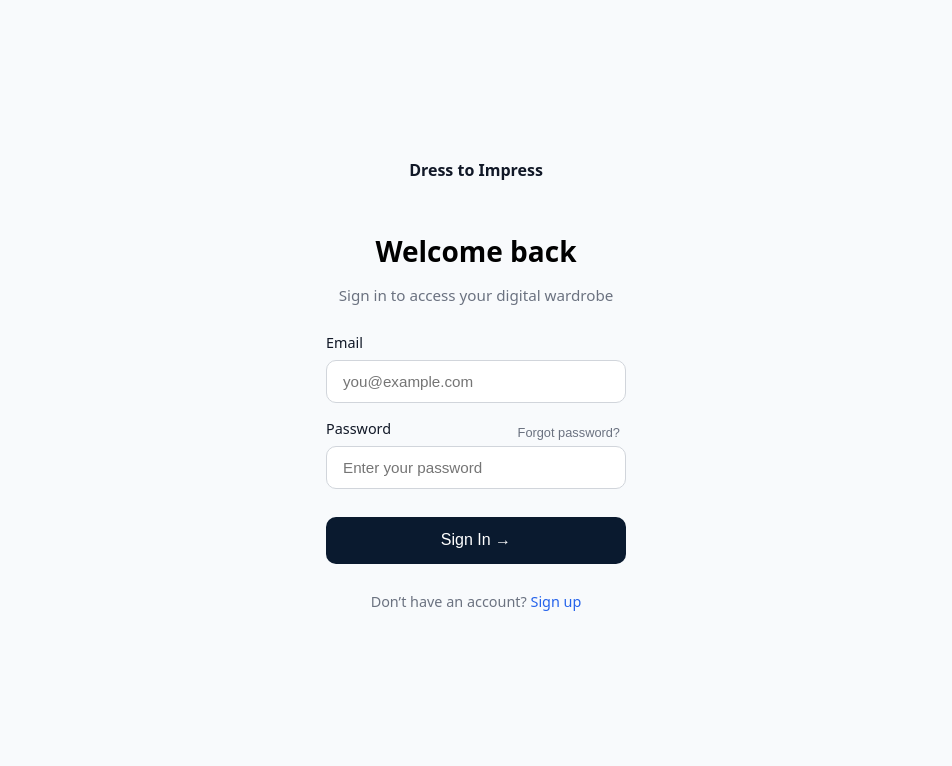
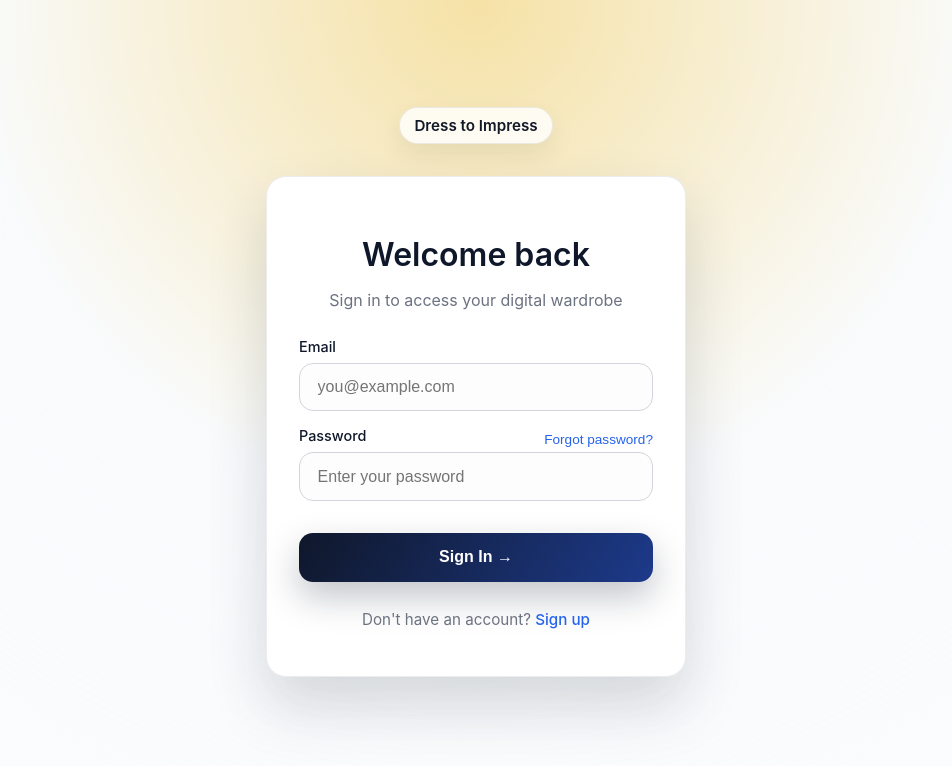
Before and after one commit to saronieeee/CSE115A, a React (Create React App) app in the folder frontend/: page / in a window 1280 px wide. Shown: the top 766 px of the page, without its empty margins (164-1116 px from the left). Built offline with nearby package versions, Linux system fonts and the light colour scheme; no server answers.

Commit message:
feat: cohesive styling

```diff
--- a/frontend/src/index.css
+++ b/frontend/src/index.css
@@ -13,6 +13,9 @@ body {
   -moz-osx-font-smoothing: grayscale;
   overflow-x: hidden;
   min-height: 100vh;
+  background:
+    radial-gradient(circle at top, #a9cbff 0%, rgba(248, 250, 252, 0.85) 45%, rgba(248, 250, 252, 0));
+  background-attachment: fixed;
 }
 
 html {
--- /dev/null
+++ b/frontend/src/pages/Auth.css
@@ -0,0 +1,157 @@
+/* Auth.css */
+.auth-container {
+  min-height: 100vh;
+  height: 100vh;
+  display: flex;
+  flex-direction: column;
+  justify-content: center;
+  align-items: center;
+  padding: 2rem 1.25rem 3rem;
+  overflow: hidden;
+  font-family: "Inter", system-ui, -apple-system, sans-serif;
+}
+
+.auth-container.auth-glow {
+  background: radial-gradient(circle at top, rgba(254, 228, 156, 0.9) 0%, rgba(248, 250, 252, 0.9) 50%, rgba(248, 250, 252, 0.6));
+}
+
+.auth-header {
+  width: 100%;
+  display: flex;
+  align-items: center;
+  justify-content: center;
+  margin-bottom: 2rem;
+}
+
+.logo-section {
+  display: flex;
+  align-items: center;
+  gap: 0.625rem;
+  padding: 0.5rem 0.9rem;
+  border-radius: 999px;
+  background-color: rgba(255, 255, 255, 0.8);
+  border: 1px solid rgba(15, 23, 42, 0.08);
+  box-shadow: 0 10px 25px rgba(15, 23, 42, 0.08);
+}
+
+.logo-text {
+  font-weight: 600;
+  color: #111827;
+  font-size: 0.95rem;
+}
+
+.auth-card {
+  width: 100%;
+  max-width: 420px;
+  text-align: left;
+  background-color: #ffffff;
+  border-radius: 20px;
+  padding: 2.25rem 2rem 2rem;
+  box-shadow: 0 30px 60px rgba(15, 23, 42, 0.16);
+  border: 1px solid rgba(15, 23, 42, 0.08);
+}
+
+.auth-title {
+  text-align: center;
+  font-size: 2rem;
+  margin-bottom: 0.35rem;
+  font-weight: 600;
+  color: #0f172a;
+}
+
+.auth-subtitle {
+  text-align: center;
+  color: #6b7280;
+  margin-bottom: 1.75rem;
+  font-size: 1rem;
+}
+
+.auth-label {
+  display: block;
+  font-size: 0.9rem;
+  font-weight: 500;
+  margin-bottom: 0.5rem;
+  color: #0f172a;
+}
+
+.auth-input {
+  width: 100%;
+  padding: 0.9rem 1.1rem;
+  border: 1px solid #d1d5db;
+  border-radius: 14px;
+  margin-bottom: 1.5rem;
+  font-size: 1rem;
+  background-color: #fdfdfd;
+  transition: border 0.15s ease, box-shadow 0.15s ease;
+}
+
+.auth-input:focus {
+  outline: none;
+  border-color: #2563eb;
+  box-shadow: 0 0 0 3px rgba(37, 99, 235, 0.15);
+}
+
+.auth-password-row {
+  display: flex;
+  justify-content: space-between;
+  align-items: center;
+  margin-top: -0.5rem;
+}
+
+.auth-forgot-btn {
+  background: none;
+  border: none;
+  color: #2563eb;
+  font-size: 0.85rem;
+  cursor: pointer;
+  padding: 0;
+}
+
+.auth-btn {
+  width: 100%;
+  background: linear-gradient(120deg, #0f172a, #1d3a8a);
+  color: white;
+  padding: 0.95rem;
+  font-size: 1rem;
+  font-weight: 600;
+  border: none;
+  border-radius: 14px;
+  cursor: pointer;
+  margin-top: 0.5rem;
+  transition: transform 0.2s ease, box-shadow 0.2s ease;
+  box-shadow: 0 15px 35px rgba(15, 23, 42, 0.25);
+}
+
+.auth-btn:hover {
+  transform: translateY(-1px);
+  box-shadow: 0 20px 45px rgba(15, 23, 42, 0.3);
+}
+
+.auth-footer-text {
+  text-align: center;
+  font-size: 0.95rem;
+  color: #6b7280;
+  margin-top: 1.75rem;
+}
+
+.auth-link {
+  color: #2563eb;
+  font-weight: 500;
+  text-decoration: none;
+}
+
+.auth-link:hover {
+  text-decoration: underline;
+}
+
+.auth-terms-text {
+  font-size: 0.8rem;
+  color: #6b7280;
+  margin-bottom: 1.5rem;
+  line-height: 1.5;
+}
+
+.auth-terms-link {
+  color: #2563eb;
+  text-decoration: underline;
+}
--- a/frontend/src/pages/ResetPassword.tsx
+++ b/frontend/src/pages/ResetPassword.tsx
@@ -30,7 +30,6 @@ export default function ResetPassword() {
       <div className="signin-header">
         <Link to="/" className="back-link">← Back</Link>
         <div className="logo-section">
-          <img src="/logo.svg" alt="logo" className="logo" />
           <span className="logo-text">Dress to Impress</span>
         </div>
       </div>
--- a/frontend/src/pages/SignIn.css
+++ /dev/null
@@ -1,115 +0,0 @@
-/* SignIn.css */
-.signin-container {
-  background-color: #f8fafc;
-  min-height: 100vh;
-  height: 100vh;
-  display: flex;
-  flex-direction: column;
-  justify-content: center;
-  align-items: center;
-  padding: 2rem 1rem;
-  overflow: hidden;
-  font-family: system-ui, -apple-system, sans-serif;
-}
-
-.signin-header {
-  width: 100%;
-  display: flex;
-  align-items: center;
-  justify-content: center;
-  margin-bottom: 2rem;
-}
-
-.signin-card {
-  width: 100%;
-  max-width: 340px;
-  text-align: left;
-  padding: 0 1.25rem 1rem;
-  box-sizing: border-box;
-  margin: 0 auto;
-}
-
-.logo-text {
-  font-weight: 600;
-  color: #111827;
-}
-
-.title {
-  text-align: center;
-  font-size: 1.75rem;
-  margin-bottom: 0.25rem;
-}
-
-.subtitle {
-  text-align: center;
-  color: #6b7280;
-  margin-bottom: 1.75rem;
-  font-size: 0.95rem;
-}
-
-.label {
-  display: block;
-  font-size: 0.9rem;
-  font-weight: 500;
-  margin-bottom: 0.5rem;
-  color: #111827;
-}
-
-.input {
-  width: 100%;
-  padding: 0.75rem 1rem;
-  border: 1px solid #d1d5db;
-  border-radius: 10px;
-  margin-bottom: 1.5rem;
-  font-size: 0.95rem;
-  background-color: #fff;
-}
-
-.password-row {
-  display: flex;
-  justify-content: space-between;
-  align-items: center;
-  margin-top: -0.5rem;
-}
-
-.forgot-btn {
-  background: none;
-  border: none;
-  color: #6b7280;
-  font-size: 0.8rem;
-  cursor: pointer;
-  text-decoration: none;
-}
-
-.signin-btn {
-  width: 100%;
-  background-color: #0a1a2f;
-  color: white;
-  padding: 0.9rem;
-  font-size: 1rem;
-  font-weight: 500;
-  border: none;
-  border-radius: 10px;
-  cursor: pointer;
-  margin-top: 0.25rem;
-}
-
-.signin-btn:hover {
-  background-color: #152a4d;
-}
-
-.footer-text {
-  text-align: center;
-  font-size: 0.9rem;
-  color: #6b7280;
-  margin-top: 1.75rem;
-}
-
-.signup-link {
-  color: #2563eb;
-  text-decoration: none;
-}
-
-.signup-link:hover {
-  text-decoration: underline;
-}
--- a/frontend/src/pages/SignIn.tsx
+++ b/frontend/src/pages/SignIn.tsx
@@ -1,7 +1,7 @@
 // src/pages/SignIn.tsx
 import { useState, type FormEvent } from "react";
 import { Link, useNavigate } from "react-router-dom";
-import "./SignIn.css";
+import "./Auth.css";
 import { supabase } from "../lib/supabaseClient";
 
 export default function SignIn() {
@@ -84,49 +84,51 @@ export default function SignIn() {
   };
 
   return (
-    <div className="signin-container">
-      <div className="signin-header">
-        <span className="logo-text">Dress to Impress</span>
+    <div className="auth-container auth-glow">
+      <div className="auth-header">
+        <div className="logo-section">
+          <span className="logo-text">Dress to Impress</span>
+        </div>
       </div>
-      <div className="signin-card">
-        <h1 className="title">Welcome back</h1>
-        <p className="subtitle">Sign in to access your digital wardrobe</p>
+      <div className="auth-card">
+        <h1 className="auth-title">Welcome back</h1>
+        <p className="auth-subtitle">Sign in to access your digital wardrobe</p>
 
         <form onSubmit={handleSubmit}>
-          <label className="label">Email</label>
+          <label className="auth-label">Email</label>
           <input
             type="email"
-            className="input"
+            className="auth-input"
             placeholder="you@example.com"
             value={email}
             onChange={(e) => setEmail(e.target.value)}
             required
           />
 
-          <div className="password-row">
-            <label className="label">Password</label>
-            <button type="button" className="forgot-btn" onClick={handleForgot}>
+          <div className="auth-password-row">
+            <label className="auth-label">Password</label>
+            <button type="button" className="auth-forgot-btn" onClick={handleForgot}>
               Forgot password?
             </button>
           </div>
 
           <input
             type="password"
-            className="input"
+            className="auth-input"
             placeholder="Enter your password"
             value={password}
             onChange={(e) => setPassword(e.target.value)}
             required
           />
 
-          <button type="submit" className="signin-btn">
+          <button type="submit" className="auth-btn">
             Sign In →
           </button>
         </form>
 
-        <p className="footer-text">
-          Don’t have an account?{" "}
-          <Link to="/signup" className="signup-link">
+        <p className="auth-footer-text">
+          Don't have an account?{" "}
+          <Link to="/signup" className="auth-link">
             Sign up
           </Link>
         </p>
--- a/frontend/src/pages/SignUp.css
+++ /dev/null
@@ -1,120 +0,0 @@
-/* SignUp.css */
-.signup-container {
-  background-color: #f8fafc;
-  min-height: 100vh;
-  height: 100vh;
-  display: flex;
-  flex-direction: column;
-  justify-content: center;
-  align-items: center;
-  padding: 2rem 1.25rem;
-  overflow: hidden;
-  font-family: system-ui, -apple-system, sans-serif;
-}
-
-.signup-header {
-  width: 100%;
-  display: flex;
-  align-items: center;
-  justify-content: center;
-  margin-bottom: 2.5rem;
-}
-
-.logo-section {
-  display: flex;
-  align-items: center;
-  gap: 0.5rem;
-}
-
-.logo {
-  width: 24px;
-  height: 24px;
-}
-
-.logo-text {
-  font-weight: 600;
-  color: #111827;
-}
-
-.signup-card {
-  width: 100%;
-  max-width: 400px;
-  text-align: left;
-  padding-bottom: 0.5rem;
-}
-
-.title {
-  text-align: center;
-  font-size: 1.75rem;
-  margin-bottom: 0.25rem;
-}
-
-.subtitle {
-  text-align: center;
-  color: #6b7280;
-  margin-bottom: 1.75rem;
-  font-size: 0.95rem;
-}
-
-.label {
-  display: block;
-  font-size: 0.9rem;
-  font-weight: 500;
-  margin-bottom: 0.5rem;
-  color: #111827;
-}
-
-.input {
-  width: 100%;
-  padding: 0.75rem 1rem;
-  border: 1px solid #d1d5db;
-  border-radius: 10px;
-  margin-bottom: 1.5rem;
-  font-size: 0.95rem;
-  background-color: #fff;
-}
-
-.terms-text {
-  font-size: 0.8rem;
-  color: #6b7280;
-  margin-bottom: 1.5rem;
-  line-height: 1.4;
-}
-
-.terms-link {
-  color: #2563eb;
-  text-decoration: underline;
-}
-
-.signup-btn {
-  width: 100%;
-  background-color: #0a1a2f;
-  color: white;
-  padding: 0.9rem;
-  font-size: 1rem;
-  font-weight: 500;
-  border: none;
-  border-radius: 10px;
-  cursor: pointer;
-  margin-top: 0.25rem;
-}
-
-.signup-btn:hover {
-  background-color: #152a4d;
-}
-
-.footer-text {
-  text-align: center;
-  font-size: 0.9rem;
-  color: #6b7280;
-  margin-top: 1.75rem;
-}
-
-.signin-link {
-  color: #2563eb;
-  text-decoration: none;
-}
-
-.signin-link:hover {
-  text-decoration: underline;
-}
--- a/frontend/src/pages/SignUp.tsx
+++ b/frontend/src/pages/SignUp.tsx
@@ -1,10 +1,9 @@
 // src/pages/SignUp.tsx
 import { useState, type FormEvent } from "react";
 import { Link, useNavigate } from "react-router-dom";
-import "./SignUp.css";
+import "./Auth.css";
 
 export default function SignUp() {
-  const [fullName, setFullName] = useState("");
   const [email, setEmail] = useState("");
   const [password, setPassword] = useState("");
   const navigate = useNavigate();
@@ -14,7 +13,7 @@ export default function SignUp() {
     const res = await fetch("/api/auth/signup", {
       method: "POST",
       headers: { "Content-Type": "application/json" },
-      body: JSON.stringify({ email, password, full_name: fullName }),
+      body: JSON.stringify({ email, password }),
     });
     const json = await res.json();
     if (!res.ok) {
@@ -25,71 +24,53 @@ export default function SignUp() {
   };
 
   return (
-    <div className="signup-container">
-      {/* Header / Top bar */}
-      <div className="signup-header">
-        <div className="logo-section">
-          <img src="/logo.svg" alt="logo" className="logo" />
-          <span className="logo-text">Dress to Impress</span>
-        </div>
-      </div>
-
+    <div className="auth-container">
       {/* Main form */}
-      <div className="signup-card">
-        <h1 className="title">Create your account</h1>
-        <p className="subtitle">Start organizing your wardrobe today</p>
+      <div className="auth-card">
+        <h1 className="auth-title">Create your account</h1>
+        <p className="auth-subtitle">Start organizing your wardrobe today</p>
 
         <form onSubmit={handleSubmit}>
-          <label className="label">Full Name</label>
-          <input
-            type="text"
-            className="input"
-            placeholder="Jane Doe"
-            value={fullName}
-            onChange={(e) => setFullName(e.target.value)}
-            required
-          />
-
-          <label className="label">Email</label>
+          <label className="auth-label">Email</label>
           <input
             type="email"
-            className="input"
+            className="auth-input"
             placeholder="you@example.com"
             value={email}
             onChange={(e) => setEmail(e.target.value)}
             required
           />
 
-          <label className="label">Password</label>
+          <label className="auth-label">Password</label>
           <input
             type="password"
-            className="input"
+            className="auth-input"
             placeholder="Create a password"
             value={password}
             onChange={(e) => setPassword(e.target.value)}
             required
           />
 
-          <p className="terms-text">
+          <p className="auth-terms-text">
             By creating an account, you agree to our{" "}
-            <a href="#" className="terms-link">
+            <a href="#" className="auth-terms-link">
               Terms of Service
             </a>{" "}
             and{" "}
-            <a href="#" className="terms-link">
+            <a href="#" className="auth-terms-link">
               Privacy Policy
             </a>
             .
           </p>
 
-          <button type="submit" className="signup-btn">
+          <button type="submit" className="auth-btn">
             Create Account →
           </button>
         </form>
 
-        <p className="footer-text">
+        <p className="auth-footer-text">
           Already have an account?{" "}
-          <Link to="/signin" className="signin-link">
+          <Link to="/signin" className="auth-link">
             Sign in
           </Link>
         </p>
```
